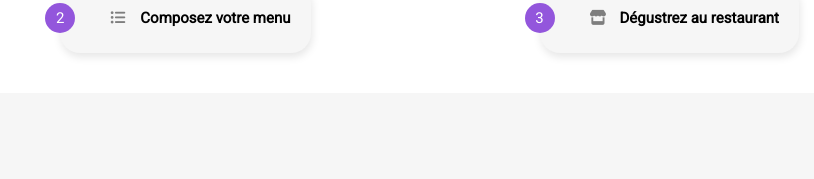
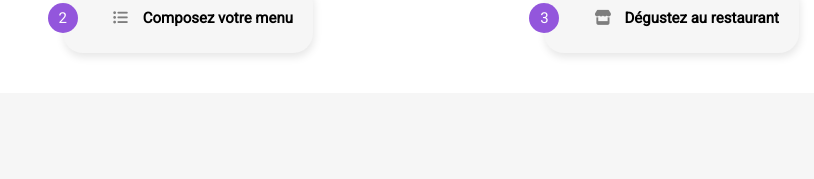
Before and after one commit to Daiba-yume/Project_3_OhMyFood, a website: page index.html in a window 1280 px wide. Shown: the part 428-607 px from the top of the page, 466-1280 px from the left. Drawn offline with Linux system fonts and the light colour scheme; a web font is replaced by a local one.

Commit message:
Correction

```diff
--- a/index.html
+++ b/index.html
@@ -67,7 +67,7 @@
                     <a href="#" class="box">
                         <div class="number">3</div>
                         <i class="fas fa-store"></i>
-                        <div class="choice">Dégustrez au restaurant</div>
+                        <div class="choice">Dégustez au restaurant</div>
                     </a>
                 </div>
             </div>
```
